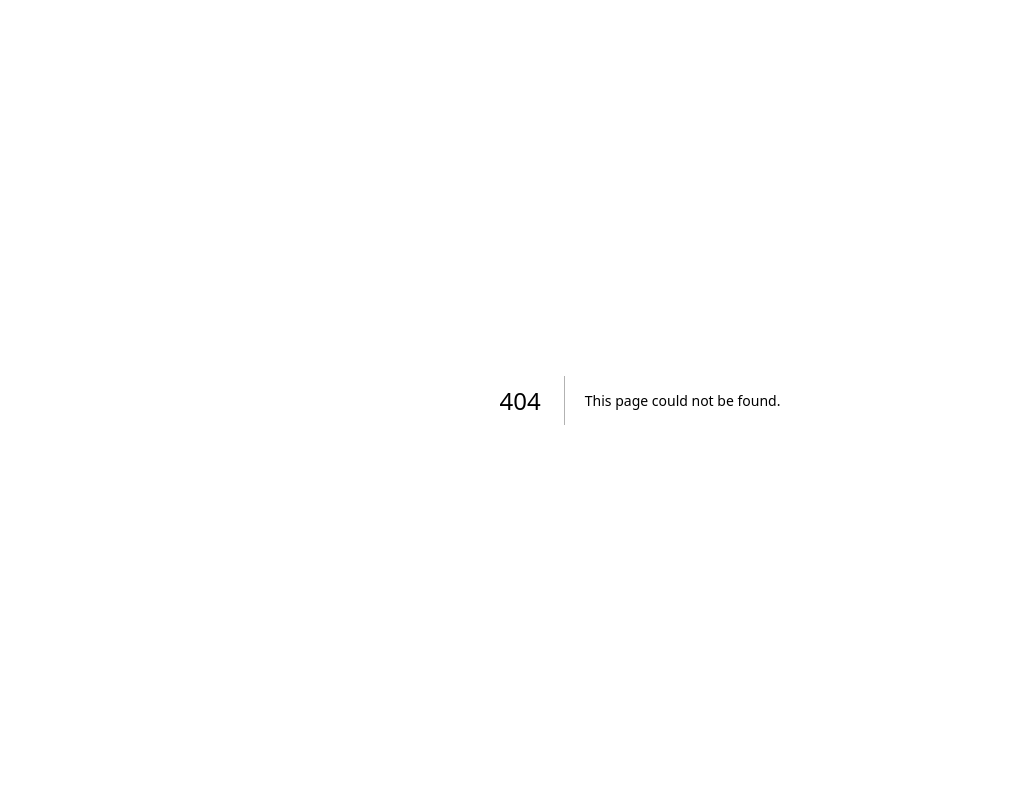
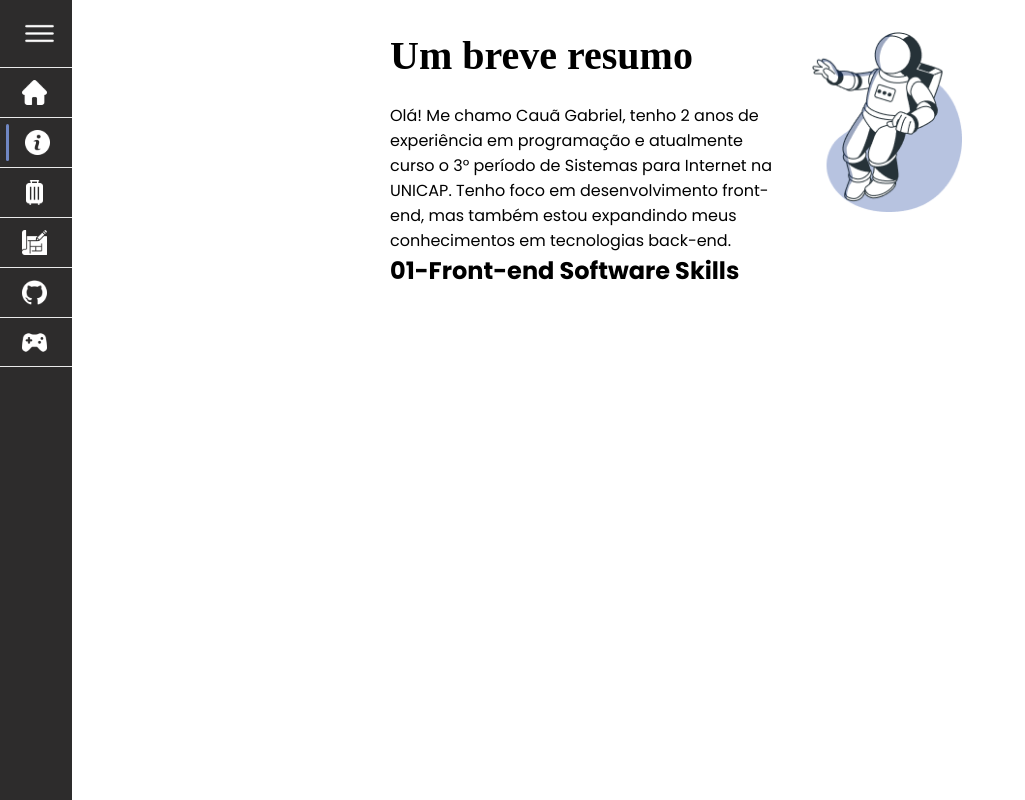
Before and after one commit to CauaGNP/portifolio, a Next.js app: page /about in a window 1280 px wide. Before the commit this address had no page. Shown: the whole page, without its empty margins (0-1025 px from the left). Built offline with nearby package versions, Linux system fonts and the light colour scheme; a web font is replaced by a local one.

Commit message:
iniciano a pagina about

```diff
--- /dev/null
+++ b/app/about/page.js
@@ -0,0 +1,28 @@
+import styles from "./page.module.css";
+import Image from "next/image";
+
+import Header from "@/components/Header/Header"
+
+export default function About(){
+    return(
+        <div className={styles.divContain}>
+            <Header />
+            <main className={styles.main}>
+                <section className={styles.section}>
+                    <div className={styles.text}>
+                        <h1>Um breve resumo</h1>
+                        <p>Olá! Me chamo Cauã Gabriel, tenho 2 anos de experiência em programação e atualmente curso o 3° período de Sistemas para Internet na UNICAP. Tenho foco em desenvolvimento front-end, mas também estou expandindo meus conhecimentos em tecnologias back-end.</p>
+                    </div>
+                    <Image src="/assets/astronaut.png" width={150} height={180} alt="astronaut Image"/>
+                </section>
+
+                <section className={styles.stacksSection}>
+                    <h1>01-Front-end Software Skills</h1>
+                    <div className={styles.divStacks}>
+
+                    </div>
+                </section>
+            </main>
+        </div>
+    )
+}
--- /dev/null
+++ b/app/about/page.module.css
@@ -0,0 +1,46 @@
+.divContain{
+    height: 100vh;
+    width: 100vw;
+
+    display: flex;
+    flex-direction: row;
+
+    .main{
+        padding: 32px;
+
+        display: flex;
+        flex-direction: column;
+        align-items: center;
+
+        .section{
+            width: 50%;
+
+            display: flex;
+            flex-direction: row;
+            gap: 32px;
+
+            .text{
+                display: flex;
+                flex-direction: column;
+                gap: 24px;
+
+                h1{
+                    font-size: 40px;
+                    font-family: var(--font-titleType);
+                }
+
+                p{
+                    font-family: var(--font-iconParagraphType);
+                }
+            }
+        }
+
+        .stacksSection{
+            width: 50%;
+
+            display: flex;
+            flex-direction: column;
+            gap: 32px;
+        }
+    }
+}
--- a/components/Header/NavBar/NavBar.jsx
+++ b/components/Header/NavBar/NavBar.jsx
@@ -10,12 +10,12 @@ export default function NavBar(){
     const pathName = usePathname();
 
     return <nav className={styles.navBar}>
-        <Link href="#" className={styles.link}>
+        <Link href="/" className={styles.link}>
         <div className={pathName === "/" ? styles.checked : null}/>
         <Image src="/icons/home.svg" width={25} height={25} alt="Home icon"/> Home
         </Link>
 
-        <Link href="#" className={styles.link}>
+        <Link href="/about" className={styles.link}>
         <div className={pathName === "/about" ? styles.checked : null}/>
         <Image src="/icons/about.svg" width={25} height={25} alt="About icon"/> Sobre
         </Link>
--- a/components/Header/header.module.css
+++ b/components/Header/header.module.css
@@ -23,6 +23,8 @@
         display: flex;
         align-items: center;
         gap: 8px;
+
+        cursor: pointer;
     }
 
     .active{
```
Also changed, not shown: components/StacksDiv/StacksDiv.jsx (added, +9 -0 lines), components/StacksDiv/stacksDiv.module.css (added).
